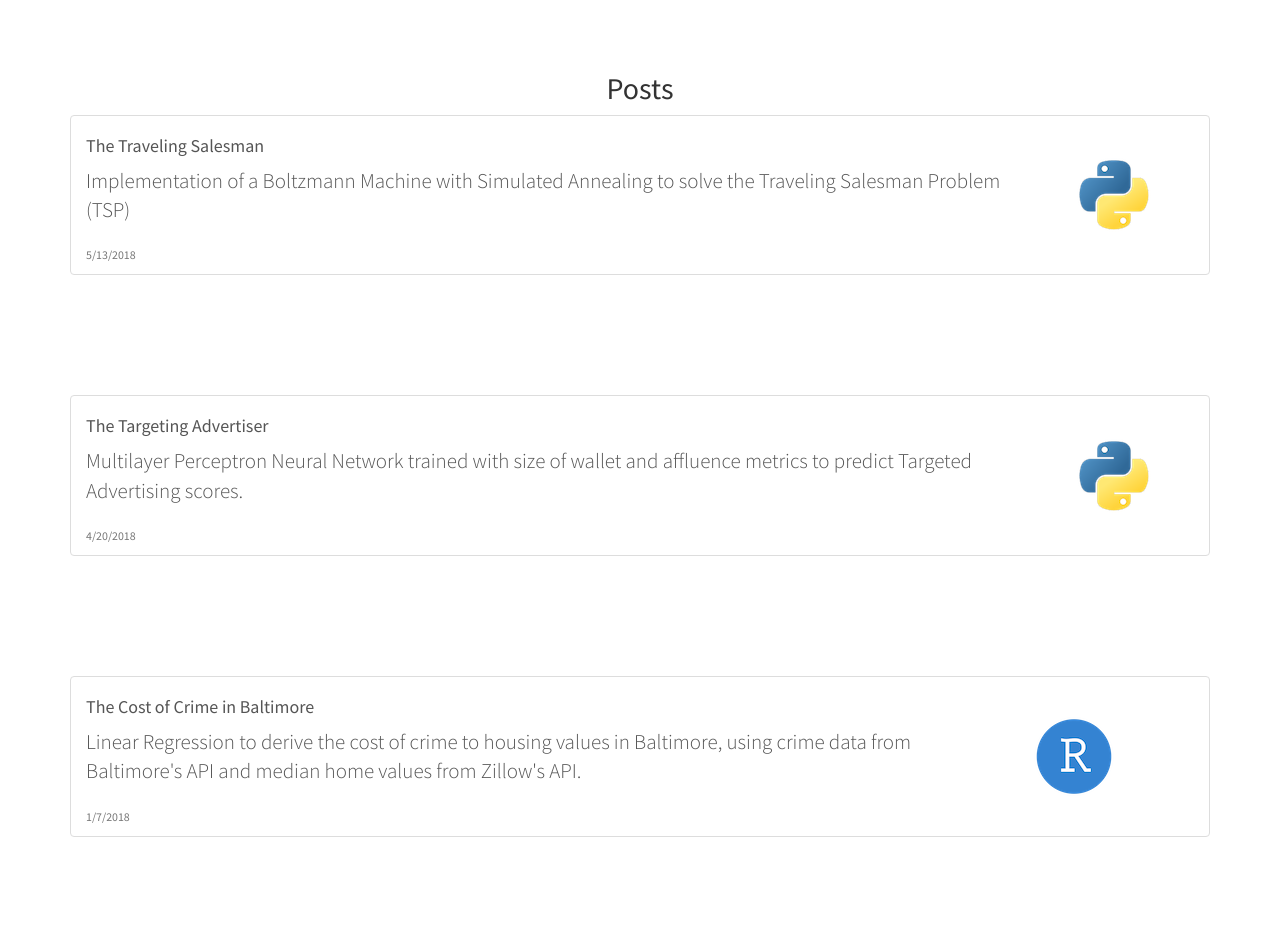
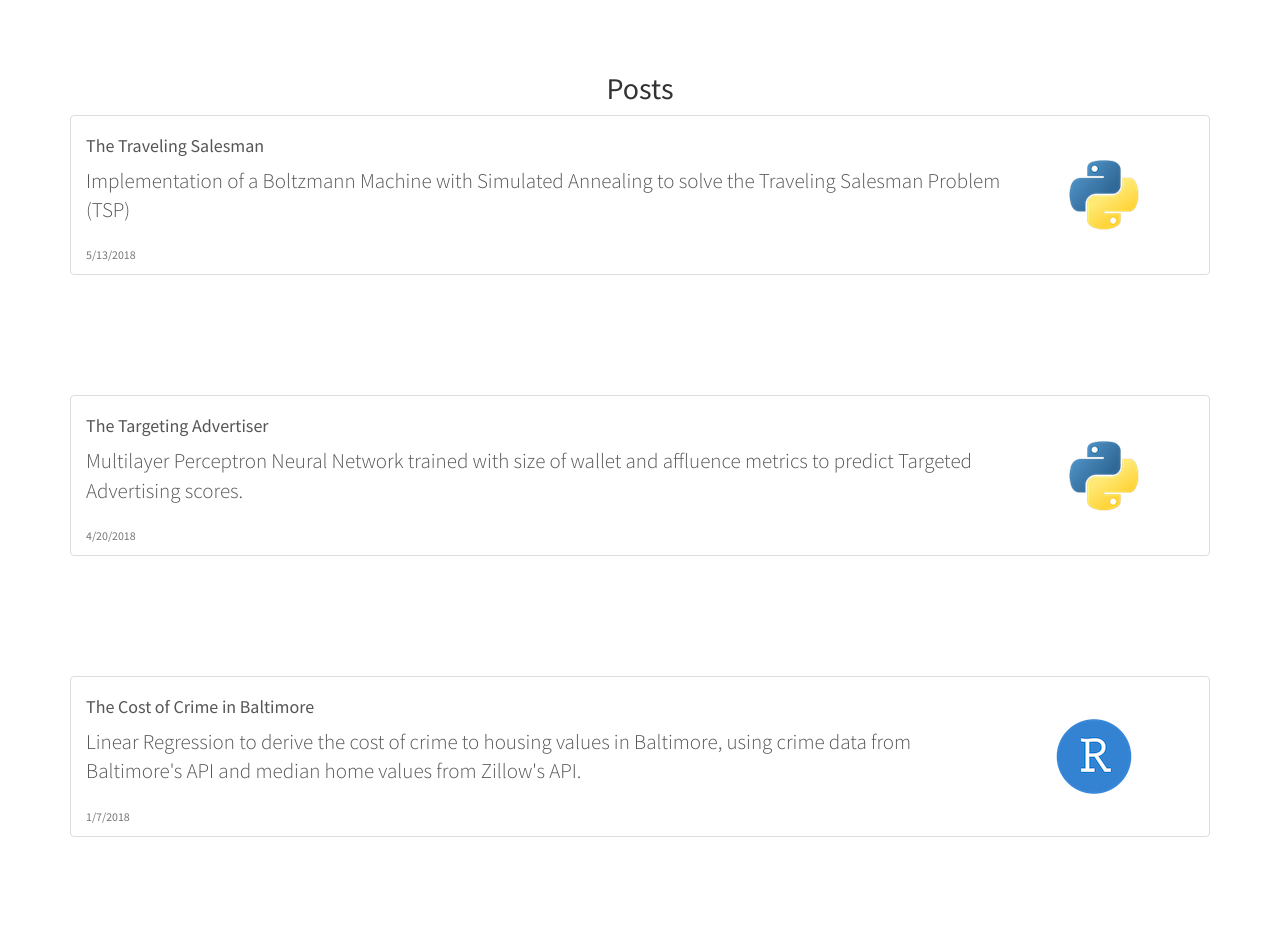
Before and after one commit to healyt22/healyt22.github.io, a Jekyll site: the page built from index.html, in a window 1280 px wide. Shown: the part 2600-3552 px from the top of the page. Built offline with Jekyll 4.4.1, drawn with Linux system fonts in a browser that asks for light colours.

```diff
--- a/_includes/posts.html
+++ b/_includes/posts.html
@@ -13,7 +13,7 @@
             <small class="text-muted">5/13/2018</small>
           </div>
           <div class="media-right media-middle">
-            <img src="img/python.png" class="media-object" hspace="30">
+            <img src="img/python.png" class="media-object" hspace="40">
           </div>
         </div>
       </a>
@@ -37,7 +37,7 @@
             <small class="text-muted">4/20/2018</small>
           </div>
           <div class="media-right media-middle">
-            <img src="img/python.png" class="media-object" hspace="30">
+            <img src="img/python.png" class="media-object" hspace="40">
           </div>
         </div>
       </a>
@@ -61,7 +61,7 @@
             <small class="text-muted">1/7/2018</small>
           </div>
           <div class="media-right media-middle">
-            <img src="img/R.png" class="media-object" hspace="20">
+            <img src="img/R.png" class="media-object">
           </div>
         </div>
       </a>
```
